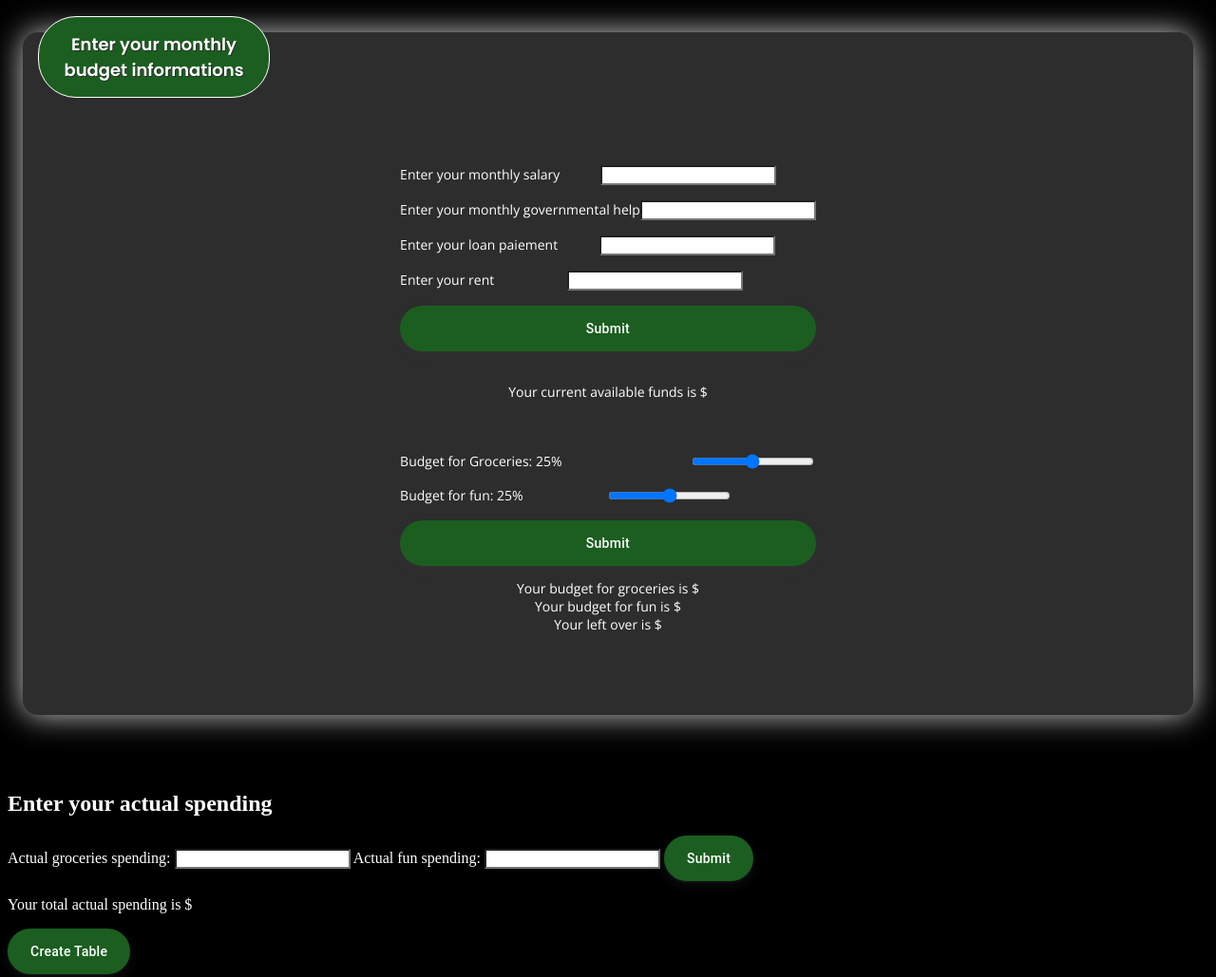
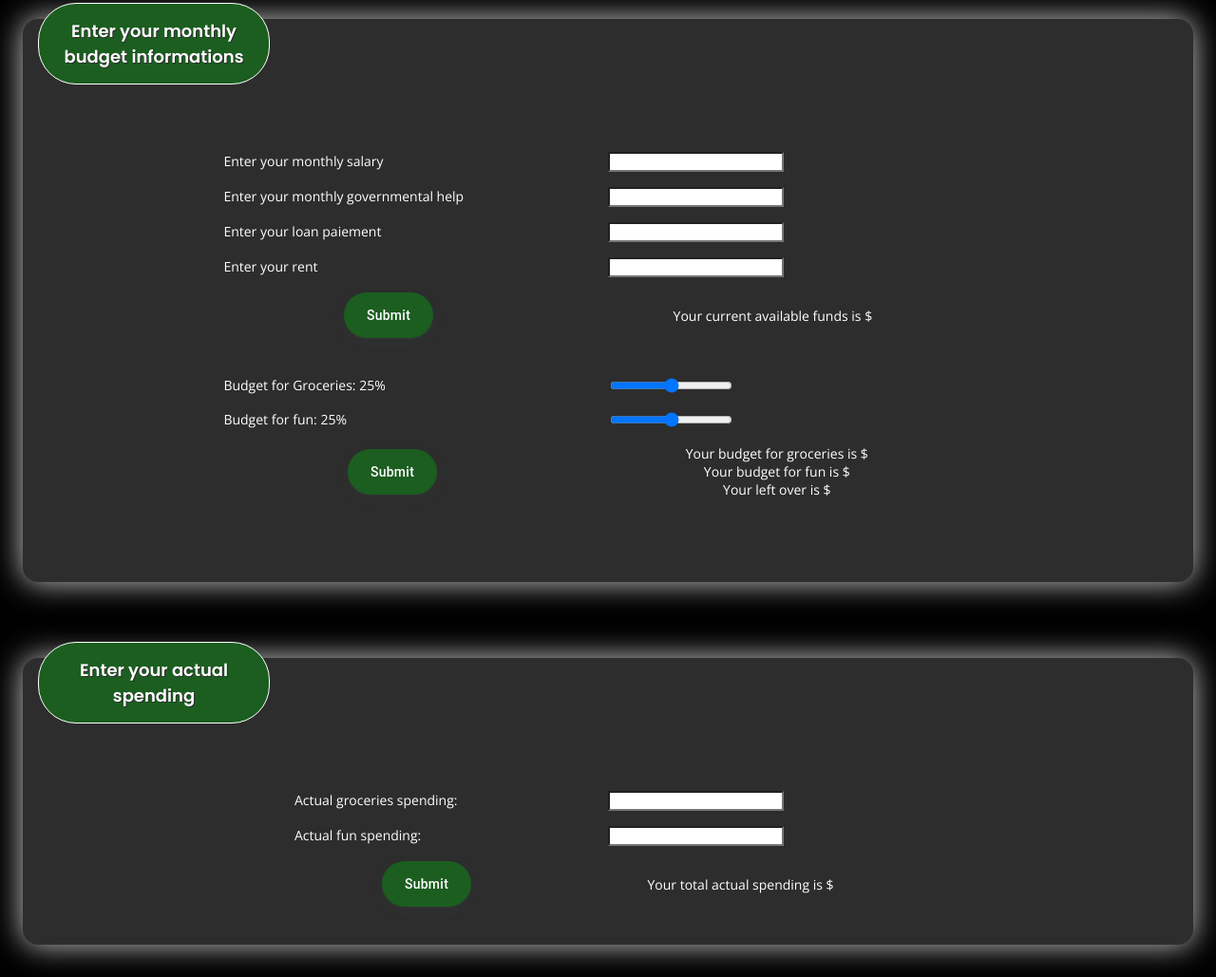
Before and after one commit to Wuixe/budgetCalculator, a plain HTML site: page index.html in a window 1280 px wide. Shown: the part 390-1419 px from the top of the page at 95% size. Drawn offline with nearby package versions, Linux system fonts and the light colour scheme.

Commit message:
update the aesthetic

```diff
--- a/index.html
+++ b/index.html
@@ -17,39 +17,42 @@
 
     <div class = "container">
         <h2 class = "title">Enter your monthly budget informations</h2>
-        <form method="" action="" class="form-group form-control" id = "budget-infos">
-            <div class = "content input-group">
-                <div>
-                    <label for="monthly-salary"class="lable-input">Enter your monthly salary</label>
-                    <input type="number" class="input" name="monthly-salary" id="salary"><br>
+        <form method="" action="" class="" id = "budget-infos">
+
+            <div class = "content form-group">
+                <div class = "input-group">
+
+                    <div><label for="monthly-salary"class="lable-input">Enter your monthly salary</label></div>
+                    <div><input type="number" class="input" name="monthly-salary" id="salary"><br></div>
+
+
+                    <div><label for="gov-help"class="lable-input">Enter your monthly governmental help</label></div>
+                    <div><input type="number" class="input"  name="gov-help" id="help"><br></div>
+
+
+                    <div><label for="monthly-loan-repayment"class="lable-input">Enter your loan paiement</label></div>
+                    <div><input type="number" name="monthly-loan-repayment" id="loan"><br></div>
+
+
+                    <div><label for="rent"class="lable-input">Enter your rent</label></div>
+                    <div><input type="number" class="input"  name="rent" id="rent"></div>
                 </div>
-                <div>
-                    <label for="gov-help"class="lable-input">Enter your monthly governmental help</label>
-                    <input type="number" class="input"  name="gov-help" id="help"><br>
-                </div>
-                <div>
-                    <label for="monthly-loan-repayment"class="lable-input">Enter your loan paiement</label>
-                    <input type="number" name="monthly-loan-repayment" id="loan"><br>
-                </div>
-                <div>
-                    <label for="rent"class="lable-input">Enter your rent</label>
-                    <input type="number" class="input"  name="rent" id="rent"><br>
-                </div>
-                <button type="button" name="submit-earnings-and-loans" id="earnings-and-loans" class="button-17">Submit</button><br>
+
+                <button type="button" name="submit-earnings-and-loans" id="earnings-and-loans" class="button-17 btn">Submit</button>
                 <p>
                     Your current available funds is <span id="available-funds"></span> $
                 </p>
             </div>
-            <div class = "content input-group">
-                <div>
-                    <label for="groceries"class="lable-input">Budget for Groceries: <span id="groceries-value">25%</span></label>
-                    <input type="range" min="0" max="50" step="1" value="25" id="groceries" oninput="updateRangeValue(this.value, 'groceries-value')">
+
+            <div class = "content form-group bottom">
+                <div class = "input-group">
+                    <div><label for="groceries"class="lable-input">Budget for Groceries: <span id="groceries-value">25%</span></label></div>
+                    <div><input type="range" min="0" max="50" step="1" value="25" id="groceries" oninput="updateRangeValue(this.value, 'groceries-value')"></div>
+
+                    <div><label for="fun"class="lable-input">Budget for fun: <span id="fun-value">25%</span></label></div>
+                    <div><input type="range" min="0" max="50" step="1" value="25" id="fun" oninput="updateRangeValue(this.value, 'fun-value')"></div>
                 </div>
-                <div>
-                    <label for="fun"class="lable-input">Budget for fun: <span id="fun-value">25%</span></label>
-                    <input type="range" min="0" max="50" step="1" value="25" id="fun" oninput="updateRangeValue(this.value, 'fun-value')"><br>
-                </div>
-                <button type="button" id="submit-budget" class="button-17">Submit</button>
+                <button type="button" id="submit-budget" class="button-17 btn">Submit</button>
                 <p>
                     Your budget for groceries is <span id = "gorcery-budget"></span> $<br>
                     Your budget for fun is <span id = "fun-budget"></span> $<br>
@@ -59,18 +62,23 @@
         </form>
     </div>
 
-
-    <h2>Enter your actual spending</h2>
+    <div class = "container">
+        <h2 class="title">Enter your actual spending</h2>
         <form method="" action="" class="form" id="actual-spending-infos">
-        <label for = "groceries-spending"class="lable-input">Actual groceries spending: </label>
-            <input type="number" class="input"  name = "groceries-spending" id = "groceries-spending">
-        <label for = "fun-spending"class="lable-input">Actual fun spending: </label>
-            <input type="number" class="input"  name = "fun-spending" id = "fun-spending">
-        <button type="button" name = "submit-actual-spending" class="button-17" id = "submit-actual-spending">Submit</button>
+            <div class = "content form-group">
+                <div class = "input-group">
+                   <div> <label for = "groceries-spending"class="lable-input">Actual groceries spending: </label></div>
+                        <div><input type="number" class="input"  name = "groceries-spending" id = "groceries-spending"></div>
+                    <div><label for = "fun-spending"class="lable-input">Actual fun spending: </label></div>
+                        <div><input type="number" class="input"  name = "fun-spending" id = "fun-spending"></div>
+                </div>
+                <button type="button" name = "submit-actual-spending" class="button-17 btn" id = "submit-actual-spending">Submit</button>
                 <p>
                     Your total actual spending is <span id="actual-spending"> $</span>
                 </p>
+            </div>
         </form>
+    </div>
 
     <button type="button" name = "create-table"  class="button-17" id = "create-table">Create Table</button>
     <br><br>
--- a/style.css
+++ b/style.css
@@ -81,27 +81,31 @@ h1 {
 
 .form-group {
   margin-bottom: 1.25rem;
-  padding: 5rem 2rem 2rem 2rem;
-}
-
-.form-control {
-
-  font-size: 0.875rem;
-  border-radius: 0.3125rem;
-  color: #ffffff;
-  background-color: #2d2d2d;
+  padding: 5rem 0rem 0rem 0rem;
+  display: flex;
+  flex-direction: row;
+  flex-wrap: wrap;
+  align-items: center;
 }
 
 .input-group {
-  display : flex;
-  flex-direction: column;
+  display : grid;
+  grid-template-columns: 1fr 1fr;
+  margin: auto;
+  width: 100%;
+
+}
+
+.bottom {
+  padding: 0rem 0rem 3rem 0rem;
 }
 
 .input-group div {
   display: flex;
-  justify-content: space-between;
+  justify-content: left;
   margin-bottom: 1rem;
 }
+
 
 input {
     color: black;
@@ -129,7 +133,9 @@ td, th {
     border-color: black;
 }
 
-
+.btn, p {
+  margin: auto;
+}
 
 /* Button presets */
 .button-17 {
```
Lines whose indentation alone changed are shown as unchanged.
